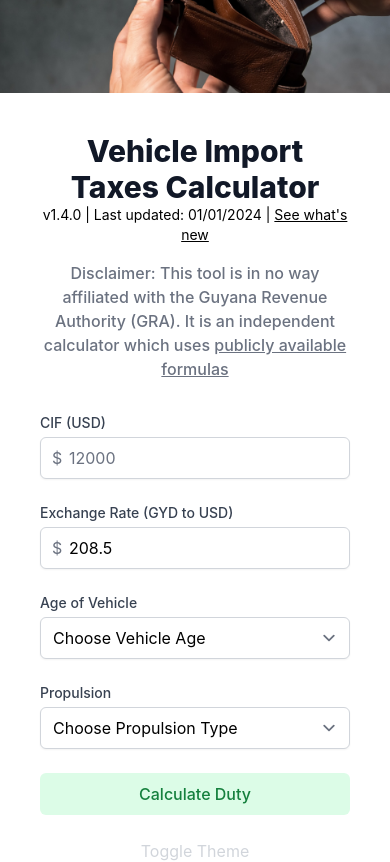
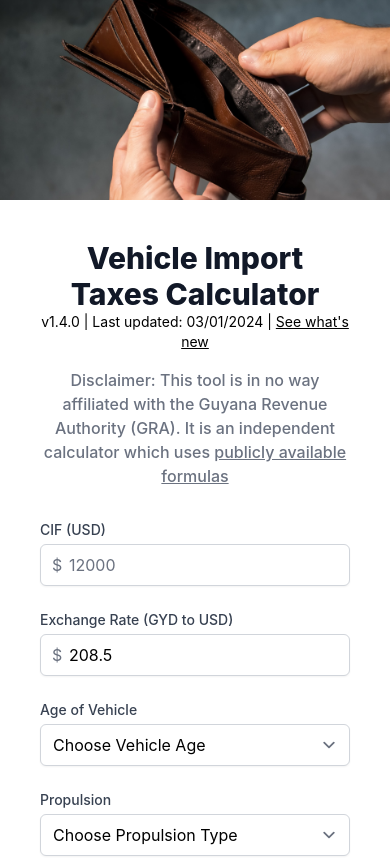
Before and after one commit to ridwanazeez/vehicle-import-calculator, a Vue app: page / in a window 390 px wide. Shown: the top 862 px of the page. Built offline with nearby package versions, Linux system fonts and the light colour scheme; a web font is replaced by a local one.

Commit message:
fix banner height on mobile

```diff
--- a/src/App.vue
+++ b/src/App.vue
@@ -1,5 +1,5 @@
 <template>
-  <div class="flex items-center justify-center sm:py-12 sm:px-4 h-screen">
+  <div class="flex items-center justify-center sm:py-12 sm:px-4 h-full md:h-screen">
     <div class="rounded-xl">
       <div
         class="bg-cover bg-center mx-auto w-auto [height:200px] sm:rounded-t-xl"
@@ -14,7 +14,7 @@
               Vehicle Import Taxes Calculator
             </h2>
             <p class="text-sm text-center dark:text-white">
-              v{{ version }} | Last updated: 01/01/2024 |
+              v{{ version }} | Last updated: 03/01/2024 |
               <a
                 href="https://ridwanazeez.notion.site/Vehicle-Import-Taxes-Calculator-update-notes-dbcbf1d2de55487cbaaf4daa707cc443"
                 class="underline"
```
